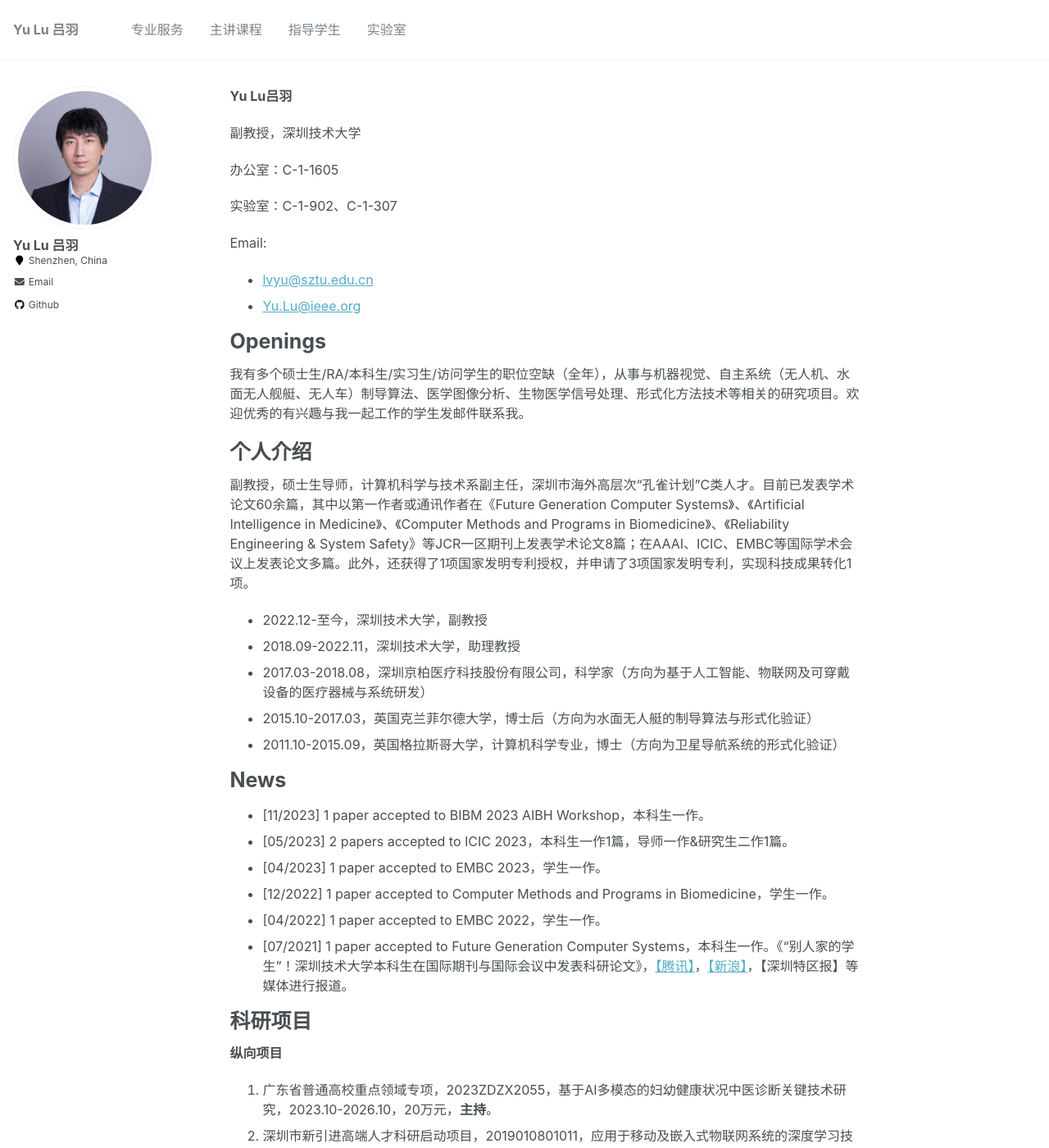
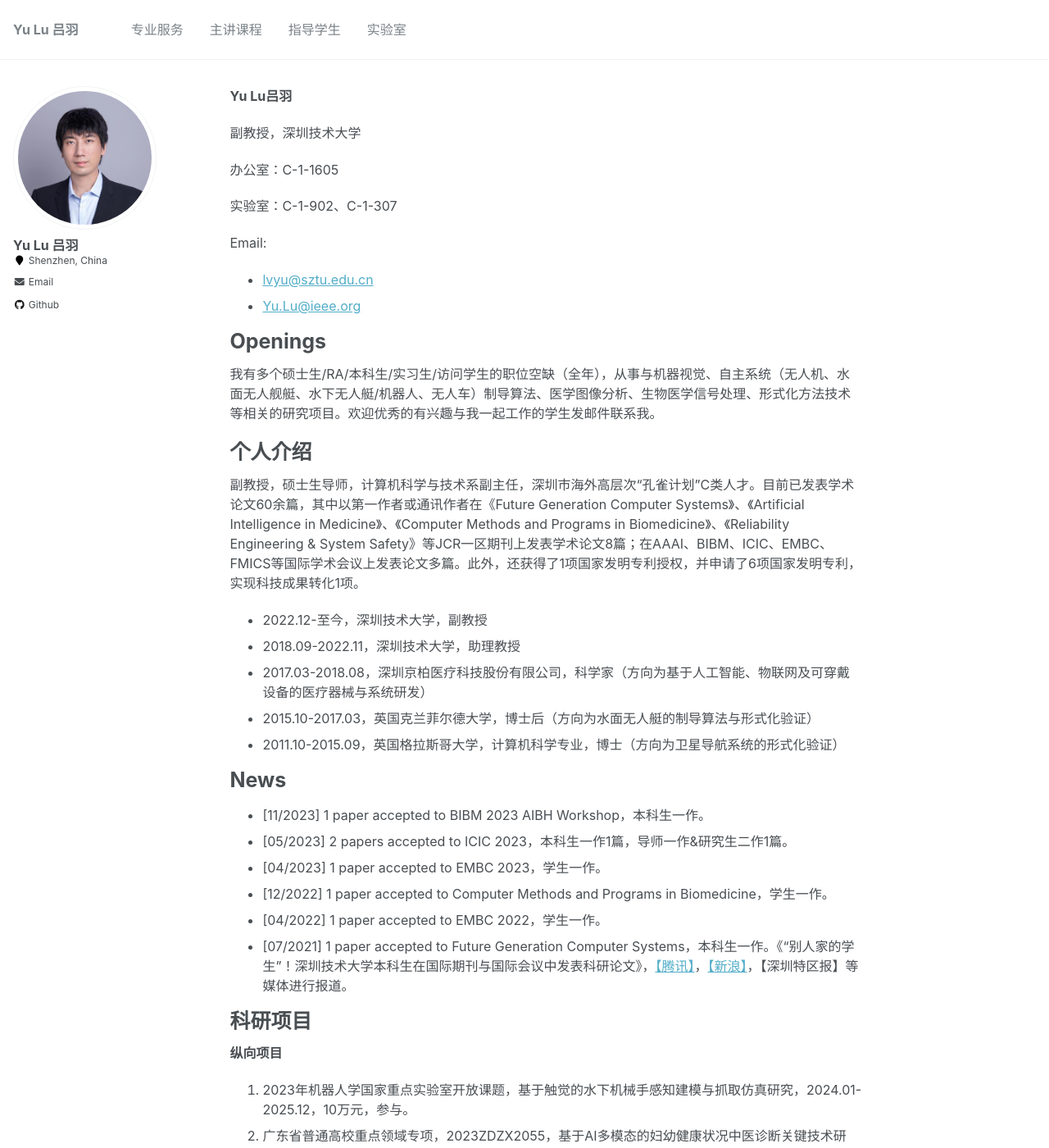
Before and after one commit to YukariUmezawa/lvyu.github.io, a Jekyll site: the page built from _pages/about.md, in a window 1280 px wide and 1400 px high. Shown: the whole window at 82% size. Built offline with Jekyll 4.4.1, drawn with Linux system fonts in a browser that asks for light colours.

Commit message:
Update about.md

```diff
--- a/_pages/about.md
+++ b/_pages/about.md
@@ -23,12 +23,12 @@
 
 Openings
 ======
-我有多个硕士生/RA/本科生/实习生/访问学生的职位空缺（全年），从事与机器视觉、自主系统（无人机、水面无人舰艇、无人车）制导算法、医学图像分析、生物医学信号处理、形式化方法技术等相关的研究项目。欢迎优秀的有兴趣与我一起工作的学生发邮件联系我。
+我有多个硕士生/RA/本科生/实习生/访问学生的职位空缺（全年），从事与机器视觉、自主系统（无人机、水面无人舰艇、水下无人艇/机器人、无人车）制导算法、医学图像分析、生物医学信号处理、形式化方法技术等相关的研究项目。欢迎优秀的有兴趣与我一起工作的学生发邮件联系我。
 
 
 个人介绍
 ======
-副教授，硕士生导师，计算机科学与技术系副主任，深圳市海外高层次“孔雀计划”C类人才。目前已发表学术论文60余篇，其中以第一作者或通讯作者在《Future Generation Computer Systems》、《Artificial Intelligence in Medicine》、《Computer Methods and Programs in Biomedicine》、《Reliability Engineering & System Safety》等JCR一区期刊上发表学术论文8篇；在AAAI、ICIC、EMBC等国际学术会议上发表论文多篇。此外，还获得了1项国家发明专利授权，并申请了3项国家发明专利，实现科技成果转化1项。
+副教授，硕士生导师，计算机科学与技术系副主任，深圳市海外高层次“孔雀计划”C类人才。目前已发表学术论文60余篇，其中以第一作者或通讯作者在《Future Generation Computer Systems》、《Artificial Intelligence in Medicine》、《Computer Methods and Programs in Biomedicine》、《Reliability Engineering & System Safety》等JCR一区期刊上发表学术论文8篇；在AAAI、BIBM、ICIC、EMBC、FMICS等国际学术会议上发表论文多篇。此外，还获得了1项国家发明专利授权，并申请了6项国家发明专利，实现科技成果转化1项。
 
 - 2022.12-至今，深圳技术大学，副教授
 - 2018.09-2022.11，深圳技术大学，助理教授
@@ -50,14 +50,15 @@
 ======
 ***纵向项目***
 
-1. 广东省普通高校重点领域专项，2023ZDZX2055，基于AI多模态的妇幼健康状况中医诊断关键技术研究，2023.10-2026.10，20万元，**主持**。
-2. 深圳市新引进高端人才科研启动项目，2019010801011，应用于移动及嵌入式物联网系统的深度学习技术研究，2019.1-2021.12，170万元，优秀结题，**主持**。
-3. 深圳市技术攻关面上项目，2021325715，重2022233 “互联网+”智慧母胎监 护技术研发，2022.1-2023.12，164万元，在研，参与。
-4. 广东省重点建设学科科研能力提升项目，2022ZDJS112，基于云边协同的多模态感知服务型人机交互系统关键技术研究，2023.1-2025.12，80万元，参与。
-5. 广东省重点建设学科科研能力提升项目，2022ZDJS117，基于神经辐射场的高效视频编码技术研究，2023.1-2025.12，100万元，参与。
-6. 广东省普通高校科研项目（特色创新类），2019KTSCX204，结合知识推理的弱监督混合式智能问答关键技术研究，2020.1-2021.12，10万元，参与。
-7. 深圳市高等院校稳定支持计划面上项目，SZWD2021011，基于多模态知识感知的混合式特定域智能问答模型与方法研究，2020.9-2023.12，30万元，参与。
-8. 深圳市科技应用示范项目，KJYY20170721163528274，智慧妇幼物联网围产期健康管理平台，2017.4-2020.4，300万元，结题，**主持**。
+1. 2023年机器人学国家重点实验室开放课题，基于触觉的水下机械手感知建模与抓取仿真研究，2024.01-2025.12，10万元，参与。
+2. 广东省普通高校重点领域专项，2023ZDZX2055，基于AI多模态的妇幼健康状况中医诊断关键技术研究，2023.10-2026.10，20万元，**主持**。
+3. 深圳市新引进高端人才科研启动项目，2019010801011，应用于移动及嵌入式物联网系统的深度学习技术研究，2019.1-2021.12，170万元，优秀结题，**主持**。
+4. 深圳市技术攻关面上项目，2021325715，重2022233 “互联网+”智慧母胎监 护技术研发，2022.1-2023.12，164万元，在研，参与。
+5. 广东省重点建设学科科研能力提升项目，2022ZDJS112，基于云边协同的多模态感知服务型人机交互系统关键技术研究，2023.1-2025.12，80万元，参与。
+6. 广东省重点建设学科科研能力提升项目，2022ZDJS117，基于神经辐射场的高效视频编码技术研究，2023.1-2025.12，100万元，参与。
+7. 广东省普通高校科研项目（特色创新类），2019KTSCX204，结合知识推理的弱监督混合式智能问答关键技术研究，2020.1-2021.12，10万元，参与。
+8. 深圳市高等院校稳定支持计划面上项目，SZWD2021011，基于多模态知识感知的混合式特定域智能问答模型与方法研究，2020.9-2023.12，30万元，参与。
+9. 深圳市科技应用示范项目，KJYY20170721163528274，智慧妇幼物联网围产期健康管理平台，2017.4-2020.4，300万元，结题，**主持**。
 
 ***横向项目***
 
```
